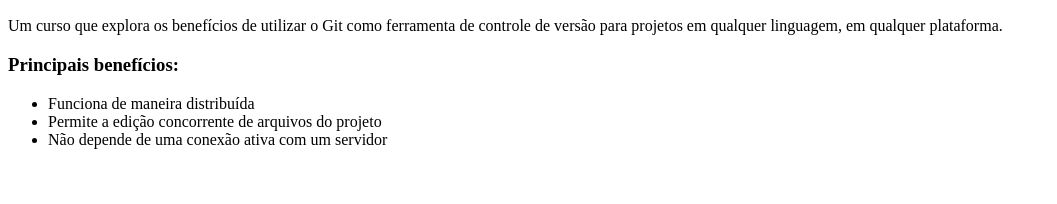
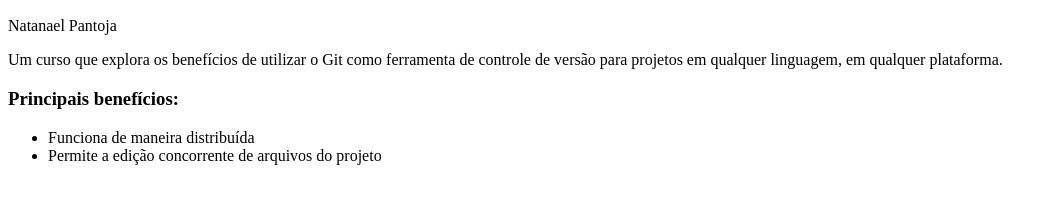
Before and after one commit to natanaelpantoja/curso-git, a plain HTML site: page index.html in a window 1280 px wide. Shown: the part 96-300 px from the top of the page, without its empty margins (0-1057 px from the left). Drawn offline with Linux system fonts and the light colour scheme.

Commit message:
retirando linha do html

```diff
--- a/index.html
+++ b/index.html
@@ -1,17 +1,17 @@
+
 <html>
     <head>
     </head>
     <body>
 	<h1>Git</h1>
         <h2>Trabalhando em Equipe com Controle e Segurança</h2>
-
+	Natanael Pantoja
         <p>Um curso que explora os benefícios de utilizar o Git como ferramenta de controle de versão para projetos em qualquer linguagem, em qualquer plataforma.</p>
 
         <h3>Principais benefícios:</h3>
         <ul>
             <li>Funciona de maneira distribuída</li>
             <li>Permite a edição concorrente de arquivos do projeto</li>
-            <li>Não depende de uma conexão ativa com um servidor</li>
         </ul>
     </body>
 </html>
```
